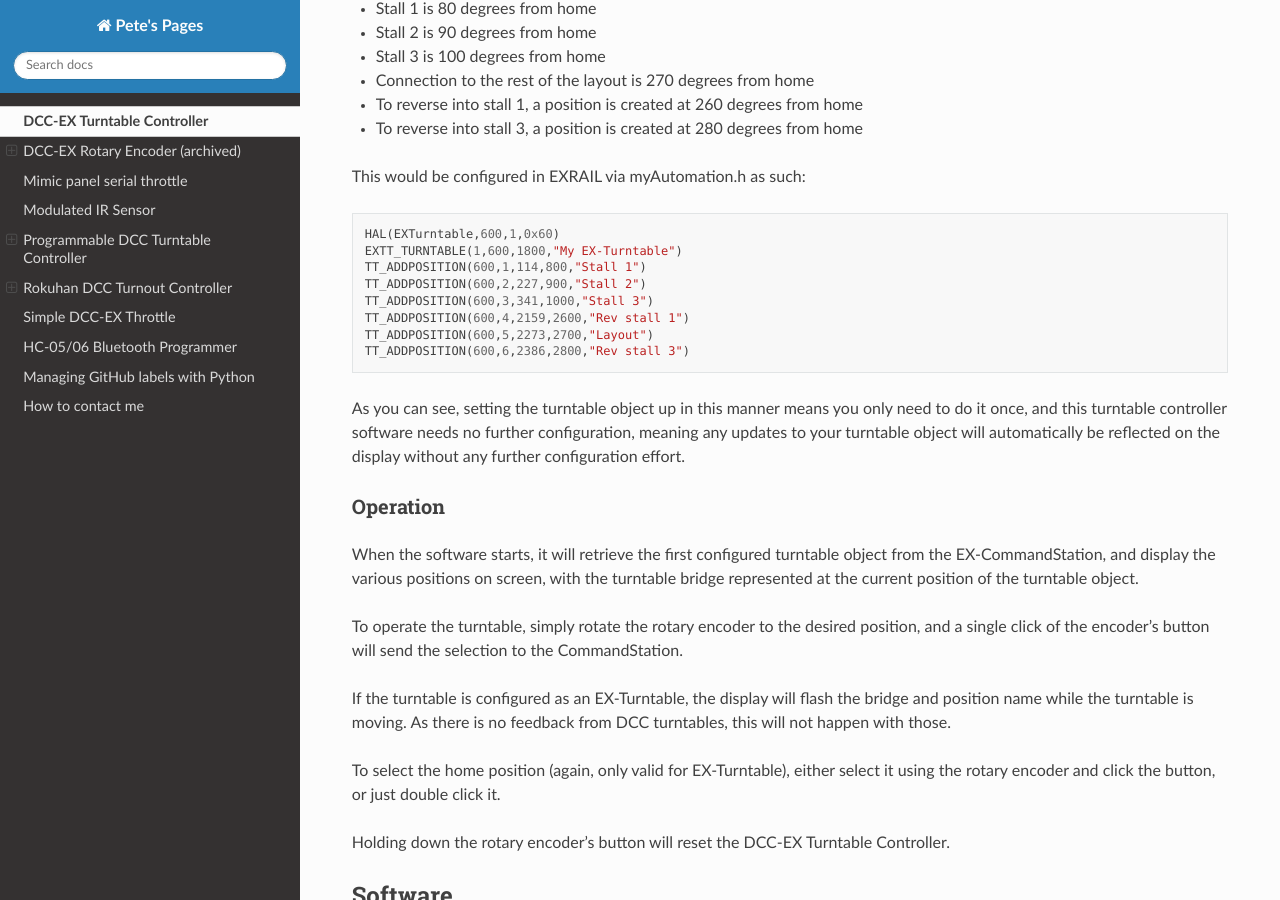
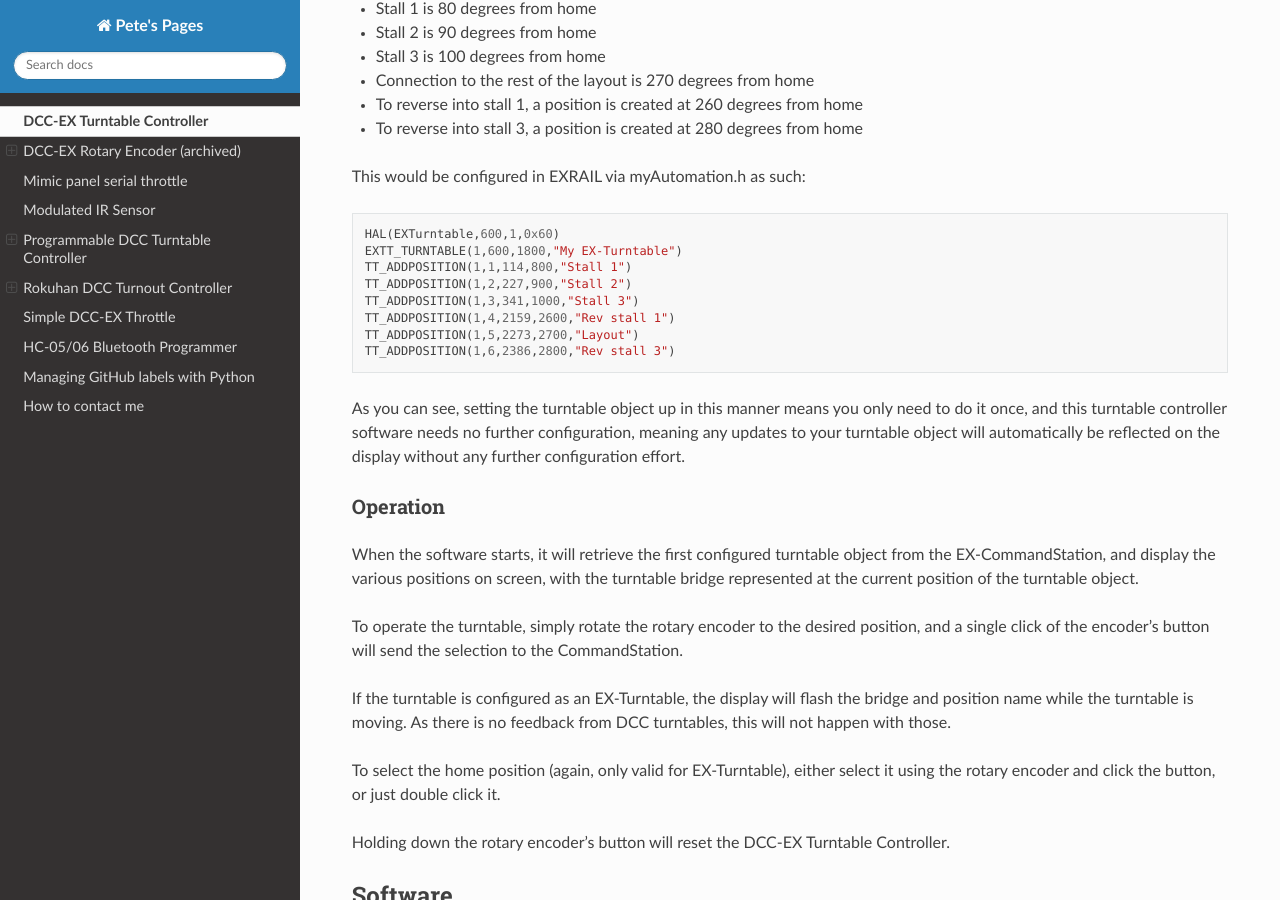
Before and after one commit to peteGSX/petegsx.github.io, a Sphinx documentation site: the page built from docs/dcc-ex-turntable-controller/index.rst, in a window 1280 px wide and 900 px high, scrolled down 1288 px. Built offline with Sphinx 7.4.7 and the Read the Docs theme 3.1.0, drawn with Linux system fonts in a browser that asks for light colours.

Commit message:
Fix turntable ID

```diff
--- a/docs/dcc-ex-turntable-controller/index.rst
+++ b/docs/dcc-ex-turntable-controller/index.rst
@@ -51,12 +51,12 @@
 
   HAL(EXTurntable,600,1,0x60)
   EXTT_TURNTABLE(1,600,1800,"My EX-Turntable")
-  TT_ADDPOSITION(600,1,114,800,"Stall 1")
-  TT_ADDPOSITION(600,2,227,900,"Stall 2")
-  TT_ADDPOSITION(600,3,341,1000,"Stall 3")
-  TT_ADDPOSITION(600,4,2159,2600,"Rev stall 1")
-  TT_ADDPOSITION(600,5,2273,2700,"Layout")
-  TT_ADDPOSITION(600,6,2386,2800,"Rev stall 3")
+  TT_ADDPOSITION(1,1,114,800,"Stall 1")
+  TT_ADDPOSITION(1,2,227,900,"Stall 2")
+  TT_ADDPOSITION(1,3,341,1000,"Stall 3")
+  TT_ADDPOSITION(1,4,2159,2600,"Rev stall 1")
+  TT_ADDPOSITION(1,5,2273,2700,"Layout")
+  TT_ADDPOSITION(1,6,2386,2800,"Rev stall 3")
 
 As you can see, setting the turntable object up in this manner means you only need to do it once, and this turntable controller software needs no further configuration, meaning any updates to your turntable object will automatically be reflected on the display without any further configuration effort.
 
```
